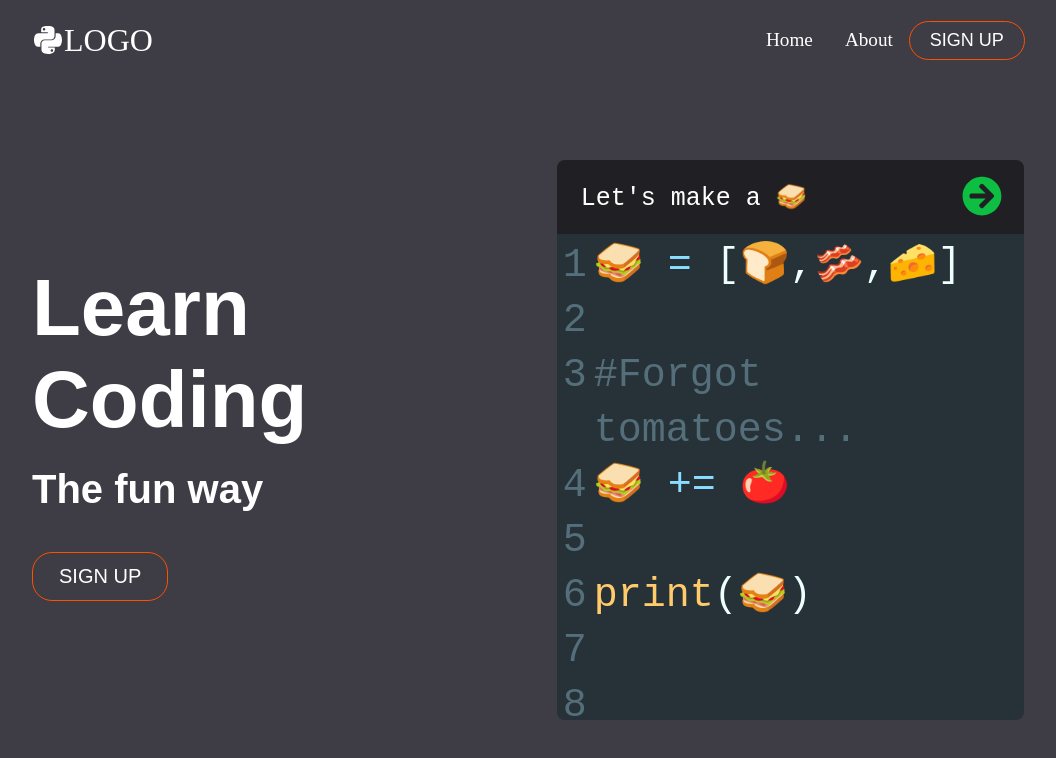
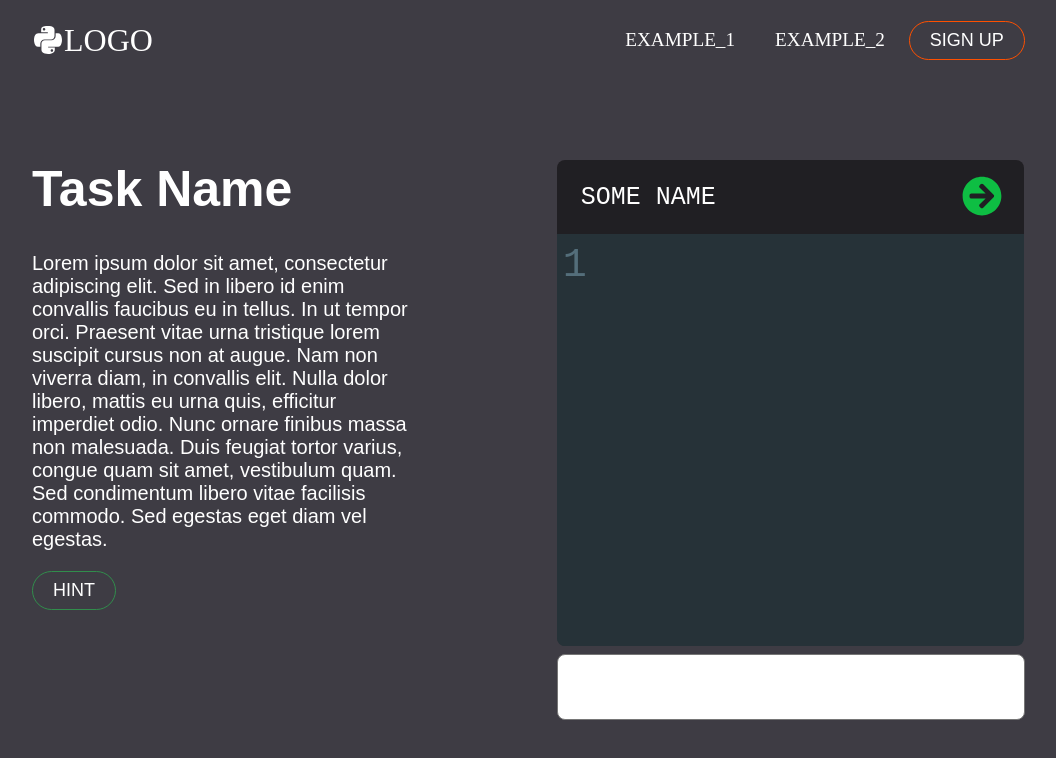
Before and after one commit to DilyanAntonov/PyKids-React, a React (Create React App) app: page /example1 in a window 1280 px wide. Shown: the top 758 px of the page, without its empty margins (128-1184 px from the left). Built offline with nearby package versions, Linux system fonts and the light colour scheme.

Commit message:
Added task page
- Updated Landing Page
    + Made it separate component
    + Added result section
    + Some design changes
- Added Task Page

```diff
--- a/src/components/App.js
+++ b/src/components/App.js
@@ -1,47 +1,30 @@
 import React, { useState, useEffect } from 'react';
 import Navbar from './Navbar';
-import Editor from './Editor';
-import { Button } from './Button';
-import useLocalStorage from '../hooks/useLocalStorage'
-import { BrowserRouter } from 'react-router-dom';
+import LandingPage from './LandingPage';
+import TaskPage from './TaskPage';
+import { BrowserRouter, Switch, Route, Link } from 'react-router-dom';
 
 function App() {
 
-  const [python, setPython] = useState('🥪 = [🍞,🥓,🧀]\n\n#Forgot tomatoes... \n🥪 += 🍅\n\nprint(🥪)\n\n\n')
-
   return (
-    <>
       <BrowserRouter>
         <Navbar />
-        <div className="left-side">
-          <div className="pane">
-            <div className="main-text-block">
-              <h1 className="main-text">Learn Coding</h1>
-              <h3 className="secondary-text">The fun way</h3>
-              <Button
-                className='btns'
-                buttonStyle='btn--outline'
-                buttonSize='btn--large'
-                >
-                SIGN UP
-              </Button>
-            </div>
-          </div>
-        </div>
-        <div className="right-side">
-          <div className="pane">
-            <Editor
-              language="python"
-              displayName="Let's make a 🥪"
-              textvalue={"🥪 = [🍞,🥓,🧀]\n🥪 += 🍅\n\nprint(🥪)\n\n\n\n\n\n"}
-              value={python}
-              onChange={setPython}
-            />
-          </div>
+        <div>
+          <Switch>
+            <Route exact path="/">
+              <LandingPage />
+            </Route>
+            <Route exact path="/example1">
+              <TaskPage />
+            </Route>
+            <Route exact path="/example2">
+              <h1>EXAMPLE 2 PAGE</h1>
+            </Route>
+          </Switch>
         </div>
     </BrowserRouter>
-    </>
   );
 }
 
+
 export default App;
--- a/src/components/Button.css
+++ b/src/components/Button.css
@@ -1,6 +1,7 @@
 :root {
     --primary: #fff;
     --secondary: #fe5000;
+    --hint: rgb(49, 141, 76);
 }
 
 .btn {
@@ -24,6 +25,21 @@
   padding: 8px 20px;
   border: 1px solid var(--secondary);
   transition: all 0.3s ease-out;
+}
+
+.btn--hint {
+  background-color: transparent;
+  color: var(--primary);
+  padding: 8px 20px;
+  border: 1px solid var(--hint);
+  transition: all 0.3s ease-out;
+}
+
+.btn--hint:hover {
+  transition: all 0.3s ease-out;
+  background: var(--hint) !important;
+  color: #fff;
+  transition: 250ms;
 }
 
 .btn--medium {
--- a/src/components/Button.js
+++ b/src/components/Button.js
@@ -14,7 +14,7 @@ import React from 'react';
 import './Button.css';
 import { Link, BrowserRouter  } from 'react-router-dom';
 
-const STYLES = ['btn--primary', 'btn--outline', 'btn--test'];
+const STYLES = ['btn--primary', 'btn--outline', 'btn--test', 'btn--hint'];
 
 const SIZES = ['btn--medium', 'btn--large', 'btn--mobile'];
 
--- a/src/components/Editor.js
+++ b/src/components/Editor.js
@@ -12,6 +12,7 @@ export default function Editor(props) {
         language,
         displayName,
         textvalue,
+        resultvalue,
         value,
         onChange,
     } = props;
@@ -37,13 +38,16 @@ export default function Editor(props) {
                 options={{
                     lineWrapping: true,
                     lint: true,
-                    value: "🥪 = [🍞,🥓,🧀]\n🥪 += 🍅\n\nprint(🥪)",
+                    value: textvalue,
                     mode: language,
                     theme: 'material',
                     lineNumbers: true,
                     indentUnit: 20,
                 }}
             />
+            <textarea className="result-container">
+                {resultvalue}
+            </textarea>
         </div>
     )
 }
--- /dev/null
+++ b/src/components/LandingPage.js
@@ -0,0 +1,40 @@
+import React, { useState } from 'react';
+import Editor from './Editor';
+import { Button } from './Button';
+
+export default function LandingPage() {
+
+  const [python, setPython] = useState("🥪 = [🍞,🥓,🧀]\n🥪 += 🍅\n\nprint(🥪)")
+
+  return (
+    <>
+        <div className="left-side">
+            <div className="pane">
+                <div className="main-text-block">
+                    <h1 className="main-text">Learn Coding</h1>
+                    <h3 className="secondary-text">The fun way</h3>
+                    <Button
+                        className='btns'
+                        buttonStyle='btn--outline'
+                        buttonSize='btn--large'
+                        >
+                        SIGN UP
+                    </Button>
+                </div>
+            </div>
+        </div>
+        <div className="right-side">
+            <div className="pane">
+                <Editor
+                language="python"
+                displayName="Let's make a 🥪"
+                textvalue={"🥪 = [🍞,🥓,🧀]\n🥪 += 🍅\n\nprint(🥪)"}
+                resultvalue={"🍞,🥓,🧀,🍅"}
+                value={python}
+                onChange={setPython}
+                />
+            </div>
+        </div>
+    </>
+        );
+}
--- a/src/components/Navbar.css
+++ b/src/components/Navbar.css
@@ -37,6 +37,11 @@
 .nav-item {
   margin-top: -1rem;
   height: 60px;
+  padding-right: .5rem;
+}
+
+li:last-child {
+  padding-right: 5rem;
 }
 
 .nav-links {
--- a/src/components/Navbar.js
+++ b/src/components/Navbar.js
@@ -37,18 +37,21 @@ function Navbar() {
           </div>
           <ul className={click ? 'nav-menu active' : 'nav-menu'}>
             <li className='nav-item'>
-              <Link to='/' className='nav-links' onClick={closeMobileMenu}
+              <Link
+                to='/example1'
+                className='nav-links'
+                onClick={closeMobileMenu}
               >
-                Home
+                EXAMPLE_1
               </Link>
             </li>
             <li className='nav-item'>
               <Link
-                to='/services'
+                to='/example2'
                 className='nav-links'
                 onClick={closeMobileMenu}
               >
-                About
+              EXAMPLE_2
               </Link>
             </li>
             <li>
--- /dev/null
+++ b/src/components/TaskPage.css
@@ -0,0 +1,13 @@
+.task-title {
+    font-size: 50px;
+    margin-top: -3rem;
+}
+
+.tast-text {
+    font-size: 20px;
+}
+
+.hint-text {
+    display: none;
+    font-size: 20px;
+}
--- /dev/null
+++ b/src/components/TaskPage.js
@@ -0,0 +1,52 @@
+import React, { useState } from 'react';
+import Editor from './Editor';
+import './TaskPage.css'
+
+import { Button } from './Button';
+
+export default function TaskPage() {
+
+  const [python, setPython] = useState("")
+
+  function unhide() {
+    var x = document.getElementById("hint-text");
+    if (x.style.display === "none") {
+      x.style.display = "block";
+    } else {
+      x.style.display = "none";
+    }
+  }
+
+  return (
+    <>
+        <div className="left-side">
+            <div className="pane">
+                <div className="main-text-block">
+                    <h1 className="task-title">
+                        Task Name
+                    </h1>
+                    <p className="tast-text">
+                        Lorem ipsum dolor sit amet, consectetur adipiscing elit. Sed in libero id enim convallis faucibus eu in tellus. In ut tempor orci. Praesent vitae urna tristique lorem suscipit cursus non at augue. Nam non viverra diam, in convallis elit. Nulla dolor libero, mattis eu urna quis, efficitur imperdiet odio. Nunc ornare finibus massa non malesuada. Duis feugiat tortor varius, congue quam sit amet, vestibulum quam. Sed condimentum libero vitae facilisis commodo. Sed egestas eget diam vel egestas.
+                    </p>
+                    <Button buttonStyle='btn--hint' onClick={unhide}>HINT</Button>
+                    <p id="hint-text" className="hint-text">
+                        Lorem ipsum dolor sit amet, consectetur adipiscing elit. Sed in libero id enim convallis faucibus eu in tellus. In ut tempor orci. Praesent vitae urna tristique lorem suscipit cursus non at augue.
+                    </p>
+                </div>
+            </div>
+        </div>
+        <div className="right-side">
+            <div className="pane">
+                <Editor
+                language="python"
+                displayName="SOME NAME"
+                textvalue={""}
+                resultvalue={""}
+                value={python}
+                onChange={setPython}
+                />
+            </div>
+        </div>
+    </>
+        );
+}
--- a/src/index.css
+++ b/src/index.css
@@ -70,6 +70,17 @@ body {
     align-items: center;
 }
 
+.result-container {
+    margin-top: .5rem;
+    width: 99%;
+    height: 60px;
+    border-radius: .5rem;
+    resize: none;
+    font-size: 40px;
+    line-height:60px;
+    overflow:hidden;
+}
+
 .CodeMirror  {
     height: 100% !important;
     font-size: 40px;
```
Lines whose indentation alone changed are shown as unchanged.
